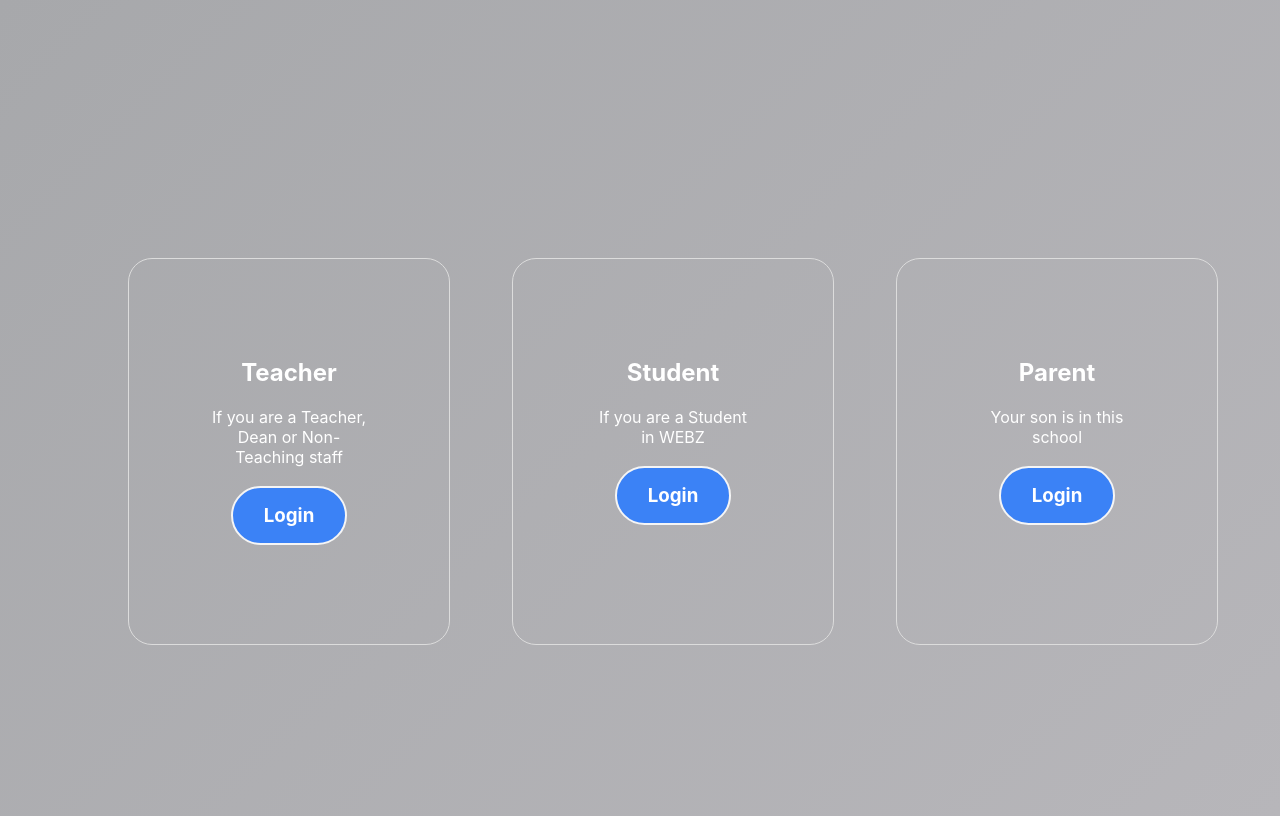
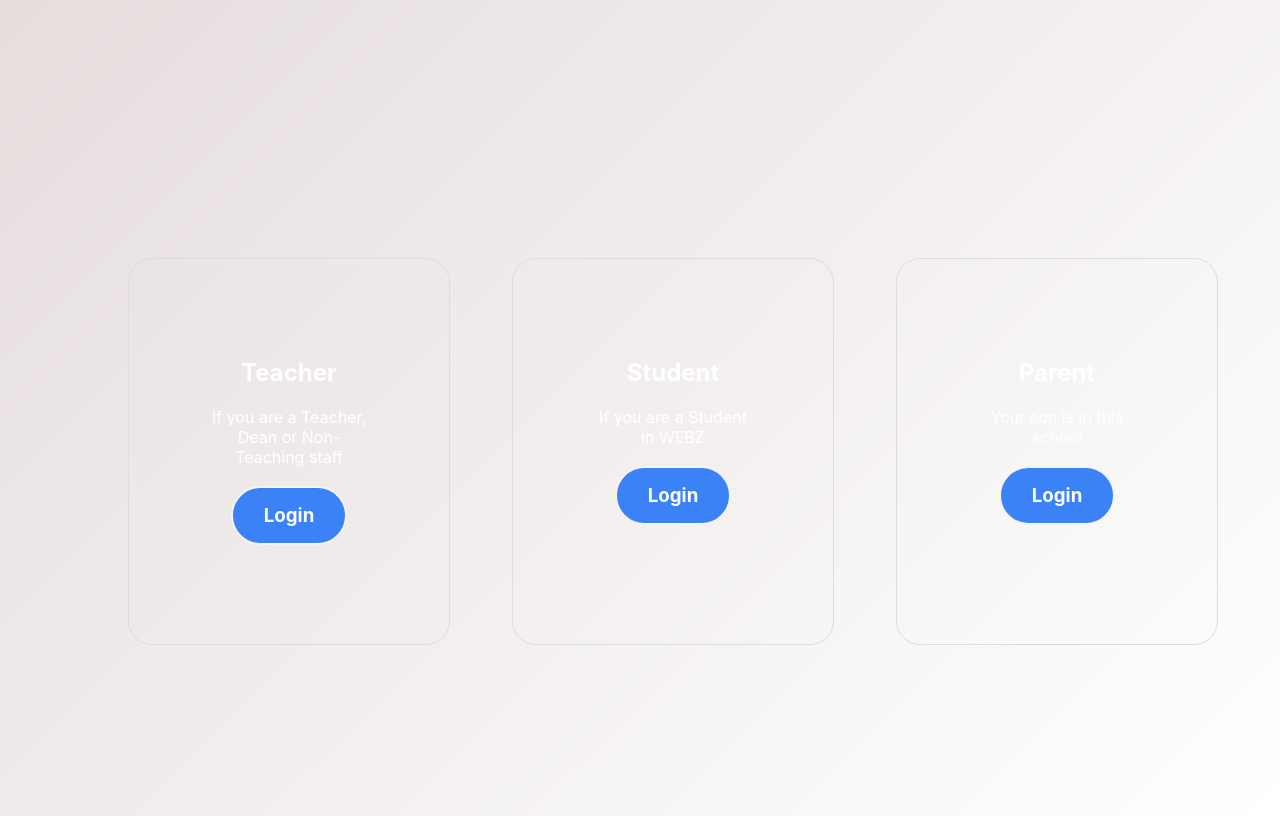
Before and after one commit to MrLunatic007/SAMS, a Django app: page /selection/ in a window 1280 px wide. Run offline with Django 5.2, Linux system fonts and the light colour scheme.

Commit message:
modified:   members/static/css/selection.css

```diff
--- a/members/static/css/selection.css
+++ b/members/static/css/selection.css
@@ -1,5 +1,5 @@
 :root {
-    --bg-gradient: linear-gradient(135deg, #a7a8ab, #b7b6ba);
+    --bg-gradient: linear-gradient(135deg, #e6dddd, #ffffff);
     --text-color: #fff;
 }
 
```
